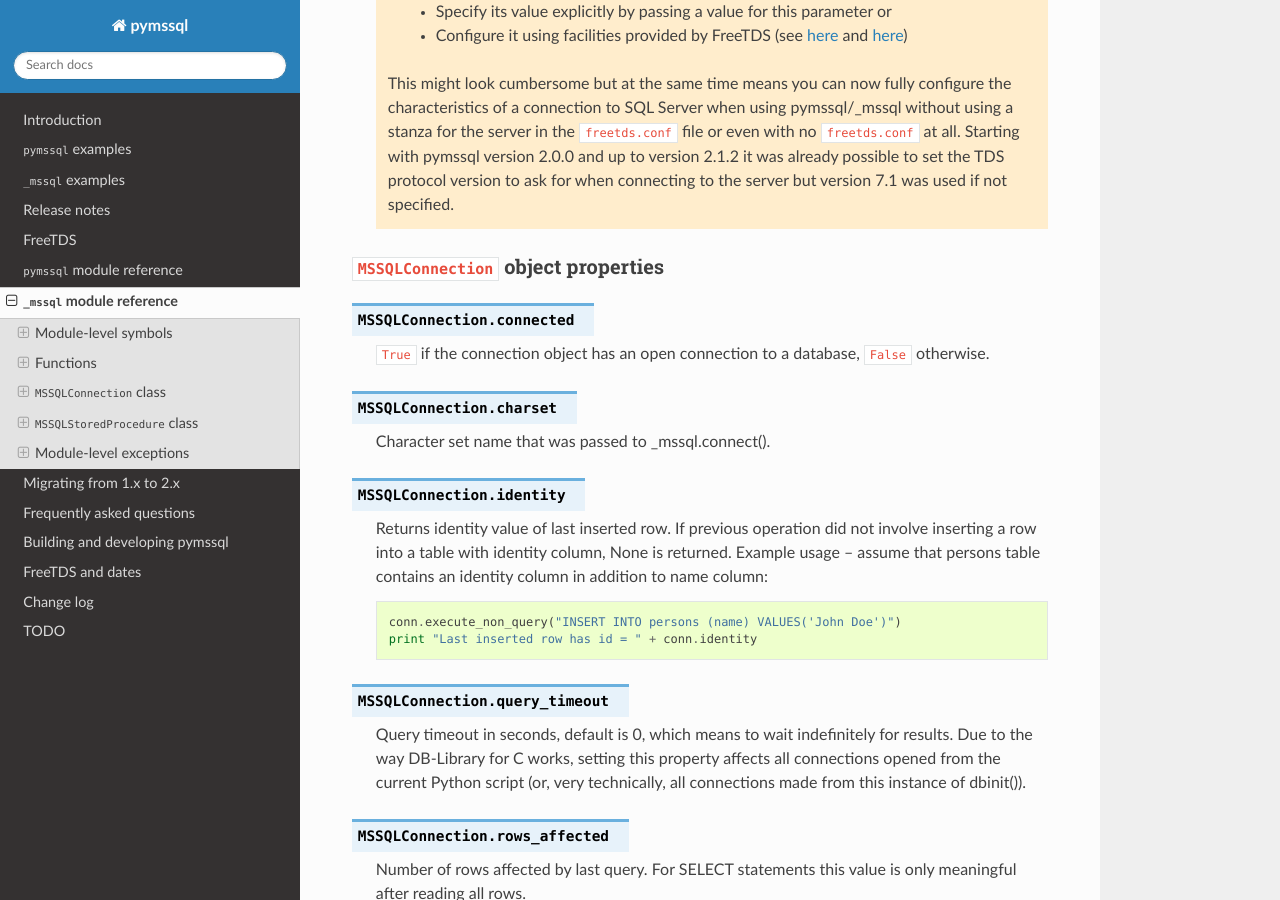
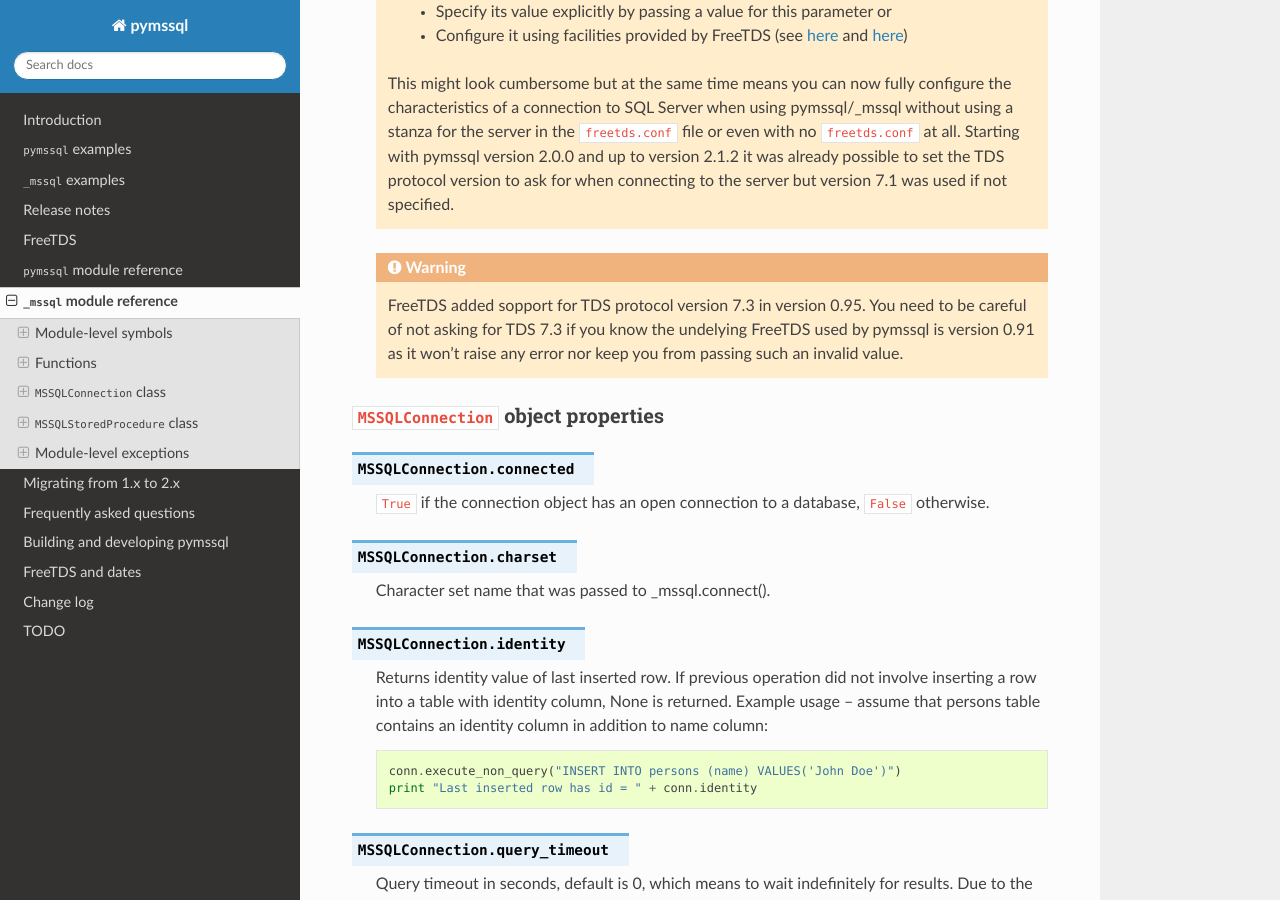
Before and after one commit to pymssql/pymssql, a Sphinx documentation site: the page built from docs/ref/_mssql.rst, in a window 1280 px wide and 900 px high, scrolled down 2427 px. Built offline with Sphinx 7.4.7 and the Read the Docs theme 2.0.0, drawn with Linux system fonts in a browser that asks for light colours.

Commit message:
Finish addition of TDS protver 7.3 ID support.

```diff
--- a/docs/ref/_mssql.rst
+++ b/docs/ref/_mssql.rst
@@ -133,6 +133,12 @@
       with pymssql version 2.0.0 and up to version 2.1.2 it was already possible
       to set the TDS protocol version to ask for when connecting to the server
       but version 7.1 was used if not specified.
+
+    .. warning::
+      FreeTDS added sopport for TDS protocol version 7.3 in version 0.95. You
+      need to be careful of not asking for TDS 7.3 if you know the undelying
+      FreeTDS used by pymssql is version 0.91 as it won't raise any error nor
+      keep you from passing such an invalid value.
 
 ``MSSQLConnection`` object properties
 -------------------------------------
--- a/docs/ref/pymssql.rst
+++ b/docs/ref/pymssql.rst
@@ -115,6 +115,12 @@
      version 2.1.1 it simply wasn't possible to control the TDS protocol
      version, and in version 2.1.2 it was possible to set it but version 7.1 was
      used if not specified.
+
+   .. warning::
+     FreeTDS added sopport for TDS protocol version 7.3 in version 0.95. You
+     need to be careful of not asking for TDS 7.3 if you know the undelying
+     FreeTDS used by pymssql is version 0.91 as it won't raise any error nor
+     keep you from passing such an invalid value.
 
 .. function:: get_dbversion()
 
```
Also changed, not shown: 2 other files.
